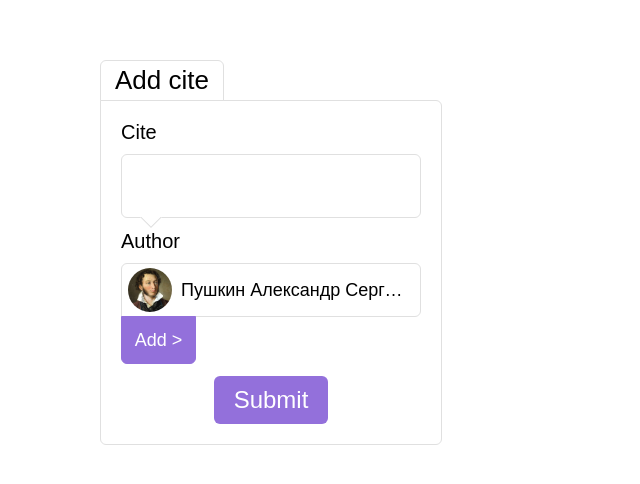
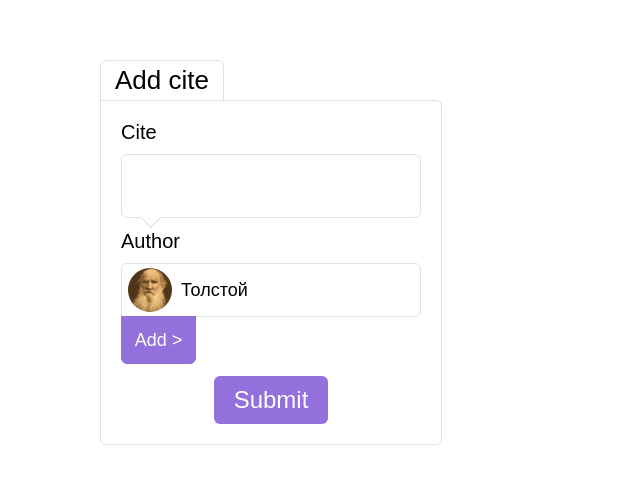
Before and after one commit to lexantus/cites, a React app: page / in a window 1280 px wide. Shown: the top 484 px of the page, without its empty margins (0-640 px from the left). Built offline with nearby package versions, Linux system fonts and the light colour scheme.

Commit message:
selection author

```diff
--- a/src/components/AddCite/AuthorSelect.js
+++ b/src/components/AddCite/AuthorSelect.js
@@ -8,13 +8,23 @@ export default class AuthorSelect extends Component {
   constructor(props) {
     super(props);
     this.state = {
+      author: {
+        id: 2,
+        name: 'Толстой',
+        photo: 'tolstoy.jpg'
+      },
       isClicked: false
     };
     this.clickHandler = this.clickHandler.bind(this);
+    this.selectHandler = this.selectHandler.bind(this);
   }
   fetchData() {
     return data.map(element => (
-      <div key={element.id} className={styles.option}>
+      <div
+        key={element.id}
+        className={styles.option}
+        onClick={e => this.selectHandler(element, e)}
+      >
         <img src={element.photo} width="44" height="44" alt="" />
         <span className={styles.option__txt}>{element.name}</span>
       </div>
@@ -23,6 +33,13 @@ export default class AuthorSelect extends Component {
   clickHandler() {
     this.setState({
       isClicked: !this.state.isClicked
+    });
+  }
+  selectHandler(event) {
+    console.log('event', event);
+    this.setState({
+      isClicked: false,
+      author: event
     });
   }
   render() {
@@ -38,8 +55,8 @@ export default class AuthorSelect extends Component {
           onClick={this.clickHandler}
         >
           <div className={styles.option}>
-            <img src="pushkin.jpg" width="44" height="44" alt="" />
-            <span className={styles.option__txt}>Пушкин Александр Сергеич</span>
+            <img src={this.state.author.photo} width="44" height="44" alt="" />
+            <span className={styles.option__txt}>{this.state.author.name}</span>
           </div>
         </div>
         <div className={selectDropdownClass}>{this.fetchData()}</div>
```
